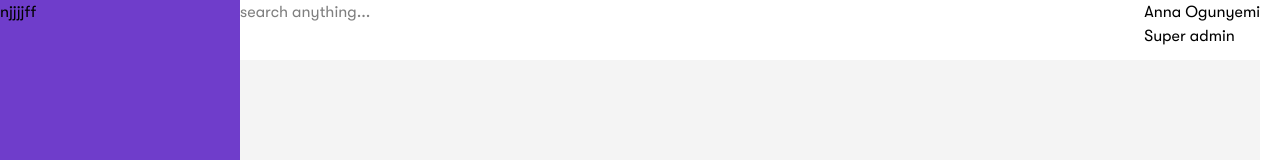
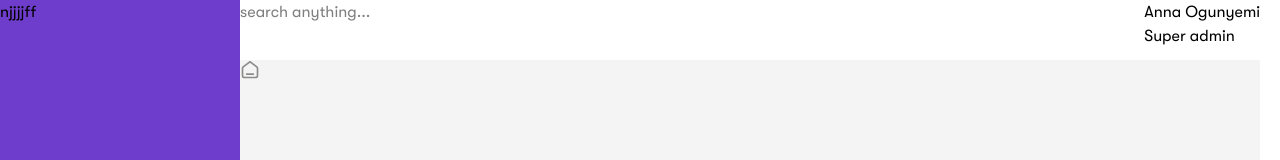
Before and after one commit to FrontendSuberu/lavenderCare, a React (Vite) app: page /admin/user-management in a window 1280 px wide. Shown: the top 160 px of the page. Built offline with nearby package versions, Linux system fonts and the light colour scheme.

Commit message:
first change to the userManagement page

```diff
--- a/src/pages/admin/userManagement/userManagement.jsx
+++ b/src/pages/admin/userManagement/userManagement.jsx
@@ -3,7 +3,12 @@ import React from 'react'
 
 function UserManagement() {
     return (
-        <></>
+        <>
+            <svg width="20" height="20" viewBox="0 0 20 20" fill="none" xmlns="http://www.w3.org/2000/svg">
+<path d="M6.66667 14.1663H13.3333M9.18141 2.30297L3.52949 6.6989C3.15168 6.99276 2.96278 7.13968 2.82669 7.32368C2.70614 7.48667 2.61633 7.67029 2.56169 7.86551C2.5 8.0859 2.5 8.32521 2.5 8.80384V14.833C2.5 15.7664 2.5 16.2331 2.68166 16.5896C2.84144 16.9032 3.09641 17.1582 3.41002 17.318C3.76654 17.4996 4.23325 17.4996 5.16667 17.4996H14.8333C15.7668 17.4996 16.2335 17.4996 16.59 17.318C16.9036 17.1582 17.1586 16.9032 17.3183 16.5896C17.5 16.2331 17.5 15.7664 17.5 14.833V8.80384C17.5 8.32521 17.5 8.0859 17.4383 7.86551C17.3837 7.67029 17.2939 7.48667 17.1733 7.32368C17.0372 7.13968 16.8483 6.99276 16.4705 6.69891L10.8186 2.30297C10.5258 2.07526 10.3794 1.9614 10.2178 1.91763C10.0752 1.87902 9.92484 1.87902 9.78221 1.91763C9.62057 1.9614 9.47418 2.07526 9.18141 2.30297Z" stroke="#8B8B8A" stroke-width="1.66667" stroke-linecap="round" stroke-linejoin="round"/>
+</svg>
+
+        </>
     )
 }
 
```
